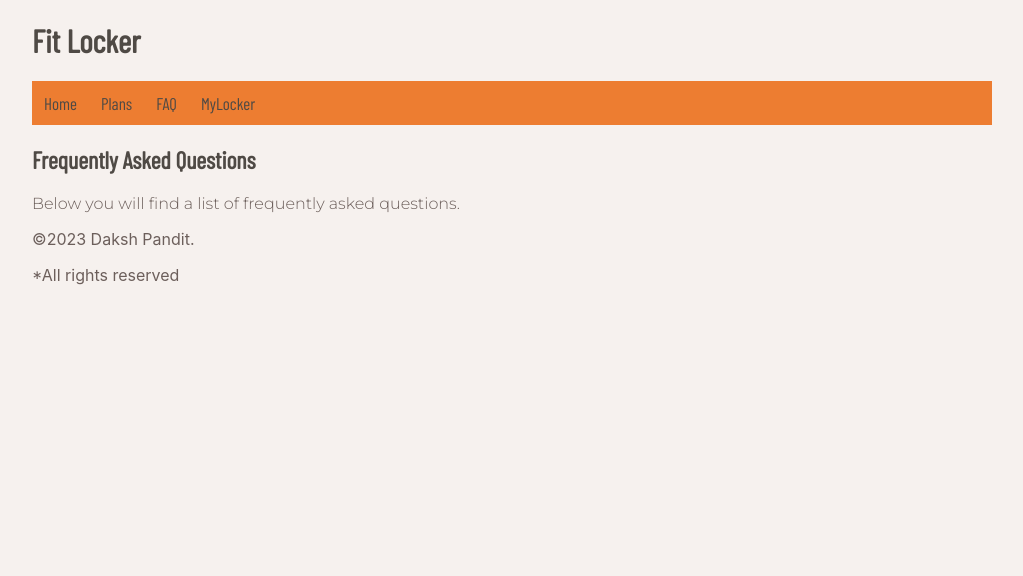
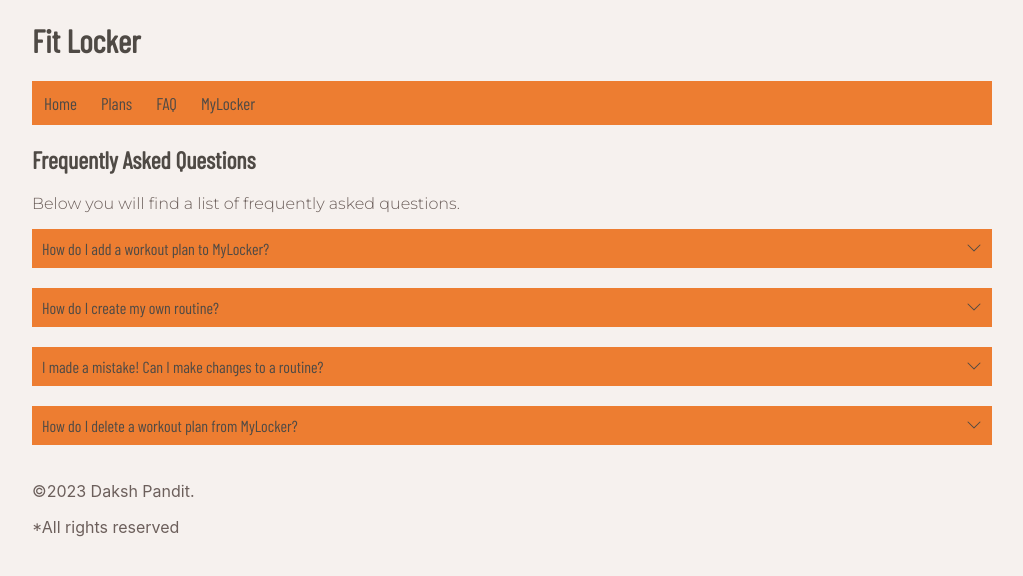
Before and after one commit to dapndit/CS361_portfolio, a React (Create React App) app in the folder 361-react/: page /faq in a window 1280 px wide. Shown: the top 576 px of the page, without its empty margins (128-1151 px from the left). Built offline with nearby package versions, Linux system fonts and the light colour scheme.

Commit message:
v2 slight edits

```diff
--- a/361-react/src/pages/MyLocker.js
+++ b/361-react/src/pages/MyLocker.js
@@ -11,6 +11,8 @@ function MyLocker() {
     return (
        <>
     <h2>My Locker</h2>
+
+            <p><button>Create New Routine</button></p>
 
             <p>Below you will find the plans that you have saved.</p>
 
--- a/361-react/src/pages/faq.js
+++ b/361-react/src/pages/faq.js
@@ -1,9 +1,37 @@
+import React from "react";
+import Collapsible from 'react-collapsible';
+import { BsChevronDown } from "react-icons/bs";
+
 function faq() {
     return (
        <>
     <h2>Frequently Asked Questions</h2>
 
        <p> Below you will find a list of frequently asked questions.</p>
+       <Collapsible trigger={["How do I add a workout plan to MyLocker?", <BsChevronDown/>]}>
+         <p>Go to Plans and click on your desired workout routine. At the bottom of the dropdown, you will
+            see an "Add to MyLocker" button. Select it, and the item will automatically be added.
+         </p>
+         </Collapsible>
+
+         <Collapsible trigger={["How do I create my own routine?", <BsChevronDown/>]}>
+         <p>Go to MyLocker and select "Create New Routine". Step-by-step follow the prompts, and
+            you will be able to create a routine catered to your needs.
+         </p>
+         </Collapsible>
+
+         <Collapsible trigger={["I made a mistake! Can I make changes to a routine?", <BsChevronDown/>]}>
+         <p>Under MyLocker you will find all your workout routines. Once you find the routine that you would
+            like to make changes to simply click on the routine to expand it, and then click on the edit
+            button to make changes. Once you have made your changes, click save.
+         </p>
+         </Collapsible>
+
+         <Collapsible trigger={["How do I delete a workout plan from MyLocker?", <BsChevronDown/>]}>
+         <p>Go to Plans and click to expand on the routine you would like to delete.  At the bottom of the dropdown, you will
+            see a delete button. Select it, and the routine will be removed.
+         </p>
+         </Collapsible>
     </>
     )
 }
```
